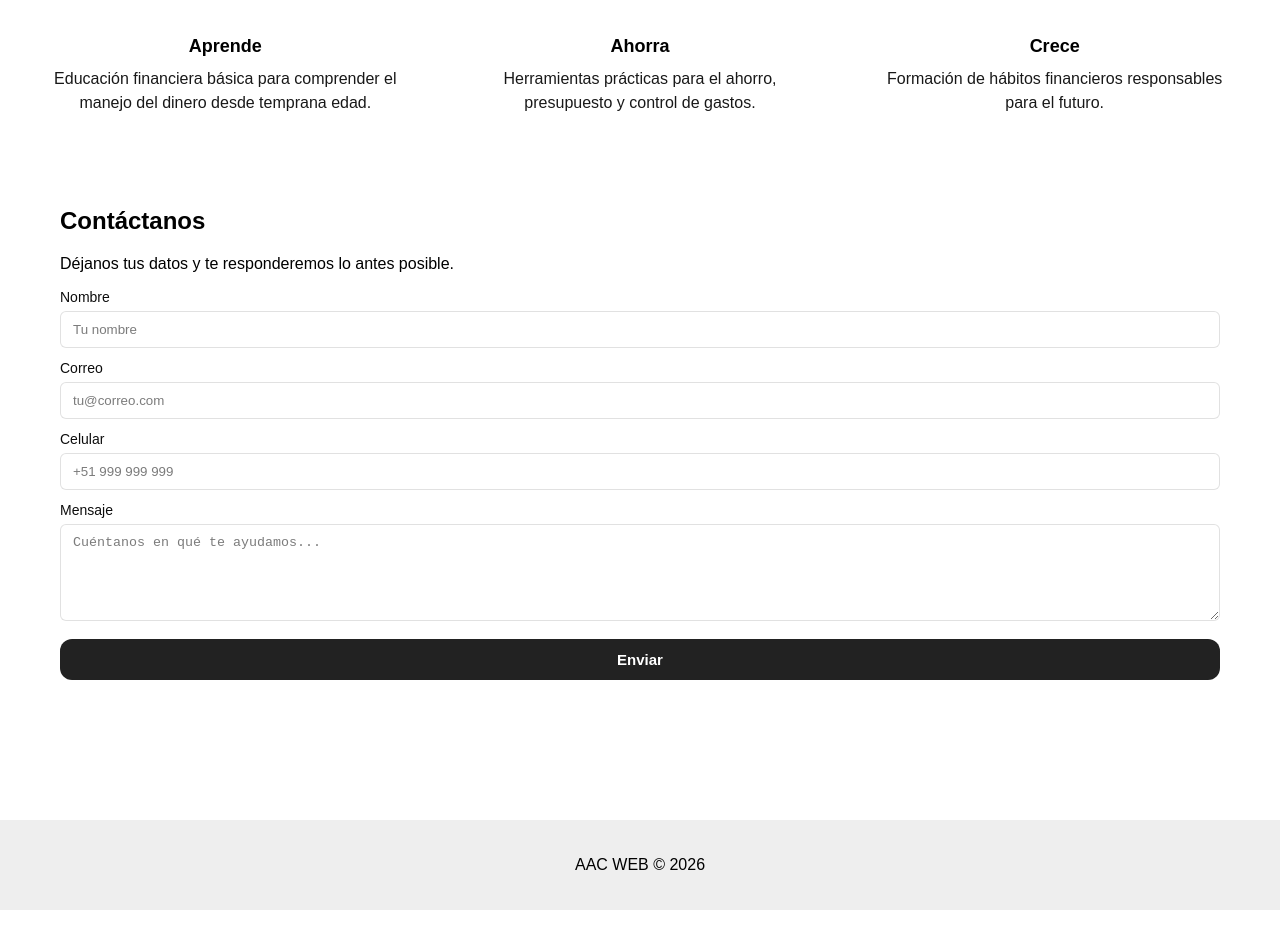
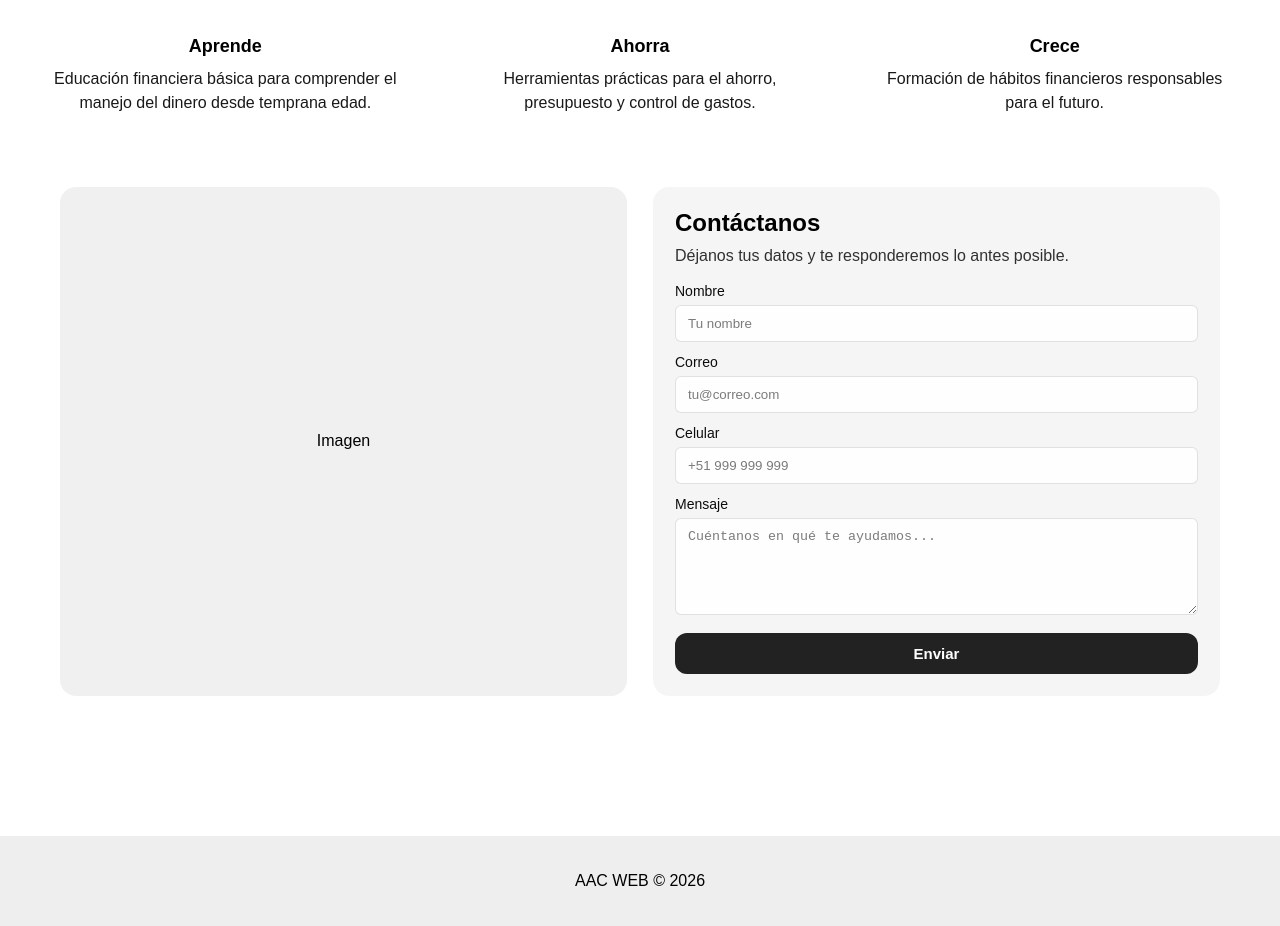
Before and after one commit to Torvic13/aac-web, a React (Create React App) app in the folder aac-front/: page / in a window 1280 px wide. Shown: the part 1120-2046 px from the top of the page. Built offline with nearby package versions, Linux system fonts and the light colour scheme.

Commit message:
.
se configuro el conctactosection ya envia la info a la base de datos, sig avance se hara un crud para ver estos datos enviados

```diff
--- a/aac-front/src/components/ContactSection.jsx
+++ b/aac-front/src/components/ContactSection.jsx
@@ -1,4 +1,5 @@
-import { useState } from "react";
+import { useEffect, useRef, useState } from "react";
+import styles from "./ContactSection.module.css";
 
 export default function ContactSection() {
   const [form, setForm] = useState({
@@ -10,18 +11,29 @@ export default function ContactSection() {
 
   const [status, setStatus] = useState({ type: "", msg: "" });
   const [loading, setLoading] = useState(false);
+  const timerRef = useRef(null);
 
   const onChange = (e) => {
     setForm((prev) => ({ ...prev, [e.target.name]: e.target.value }));
   };
 
+  const showToast = (type, msg, ms = 3000) => {
+    setStatus({ type, msg });
+    if (timerRef.current) clearTimeout(timerRef.current);
+    timerRef.current = setTimeout(() => setStatus({ type: "", msg: "" }), ms);
+  };
+
+  useEffect(() => {
+    return () => {
+      if (timerRef.current) clearTimeout(timerRef.current);
+    };
+  }, []);
+
   const onSubmit = async (e) => {
     e.preventDefault();
-    setStatus({ type: "", msg: "" });
 
-    // validación mínima
     if (!form.nombre || !form.correo || !form.mensaje) {
-      setStatus({ type: "error", msg: "Completa Nombre, Correo y Mensaje." });
+      showToast("error", "Completa Nombre, Correo y Mensaje.");
       return;
     }
 
@@ -37,25 +49,35 @@ export default function ContactSection() {
       const data = await res.json();
 
       if (!res.ok) {
-        setStatus({ type: "error", msg: data.message || "Error al enviar." });
+        showToast("error", data.message || "Error al enviar.");
         return;
       }
 
-      setStatus({ type: "ok", msg: "Mensaje enviado ✅" });
+      showToast("ok", "Mensaje enviado correctamente ✅");
       setForm({ nombre: "", correo: "", celular: "", mensaje: "" });
     } catch (err) {
-      setStatus({ type: "error", msg: "No se pudo conectar al servidor." });
+      showToast("error", "No se pudo conectar con el servidor.");
     } finally {
       setLoading(false);
     }
   };
 
   return (
-    <section id="contact" className="contact-section">
+    <section id="contact" className={styles.contactSection}>
+      <div className={styles.contactGrid}>
+        {/* Imagen lado izquierdo */}
+        <div className={styles.contactImage}>
+          {/* Cuando quieras poner imagen real, descomenta esto: */}
+          {/* <img src="/img/tu-imagen.jpg" alt="Contacto" /> */}
+          <span>Imagen</span>
+        </div>
+
+        {/* Formulario */}
+        <div className={styles.contactFormWrap}>
           <h2>Contáctanos</h2>
           <p>Déjanos tus datos y te responderemos lo antes posible.</p>
 
-      <form onSubmit={onSubmit} className="contact-form">
+          <form onSubmit={onSubmit} className={styles.contactForm}>
             <label>
               Nombre
               <input
@@ -101,14 +123,20 @@ export default function ContactSection() {
             <button type="submit" disabled={loading}>
               {loading ? "Enviando..." : "Enviar"}
             </button>
+          </form>
+        </div>
+      </div>
 
+      {/* Toast flotante */}
       {status.msg && (
-          <p style={{ marginTop: 12, opacity: 0.9 }}>
-            {status.type === "error" ? "❌ " : "✅ "}
+        <div
+          className={`${styles.toast} ${
+            status.type === "error" ? styles.toastError : styles.toastOk
+          }`}
+        >
           {status.msg}
-          </p>
+        </div>
       )}
-      </form>
     </section>
   );
 }
--- /dev/null
+++ b/aac-front/src/components/ContactSection.module.css
@@ -0,0 +1,123 @@
+.contactSection {
+  padding: 50px 30px;
+}
+
+.contactGrid {
+  display: grid;
+  grid-template-columns: 1fr 1fr;
+  gap: 26px;
+  align-items: stretch;
+}
+
+.contactImage {
+  min-height: 360px;
+  background: rgba(0, 0, 0, 0.06);
+  border-radius: 16px;
+  display: flex;
+  align-items: center;
+  justify-content: center;
+  overflow: hidden;
+}
+
+.contactImage img {
+  width: 100%;
+  height: 100%;
+  object-fit: cover;
+  display: block;
+}
+
+.contactFormWrap {
+  min-height: 360px;
+  background: rgba(0, 0, 0, 0.04);
+  border-radius: 16px;
+  padding: 22px;
+}
+
+.contactFormWrap h2 {
+  margin: 0 0 10px;
+}
+
+.contactFormWrap p {
+  margin: 0 0 18px;
+  opacity: 0.8;
+}
+
+.contactForm {
+  display: grid;
+  gap: 12px;
+}
+
+.contactForm label {
+  display: grid;
+  gap: 6px;
+  font-size: 14px;
+  opacity: 0.95;
+}
+
+.contactForm input,
+.contactForm textarea {
+  width: 100%;
+  padding: 10px 12px;
+  border-radius: 6px;
+  box-sizing: border-box;
+  border: 1px solid rgba(0, 0, 0, 0.12);
+  outline: none;
+}
+
+.contactForm input:focus,
+.contactForm textarea:focus {
+  border-color: rgba(0, 0, 0, 0.28);
+}
+
+.contactForm button {
+  margin-top: 6px;
+  padding: 12px 14px;
+  border: none;
+  border-radius: 12px;
+  cursor: pointer;
+  background: #222;
+  color: white;
+  font-size: 15px;
+  font-weight: 600;
+}
+
+/* Responsive */
+@media (max-width: 900px) {
+  .contactGrid {
+    grid-template-columns: 1fr;
+  }
+}
+
+/* ===== Toast Popup ===== */
+.toast {
+  position: fixed;
+  right: 24px;
+  bottom: 24px;
+  padding: 12px 16px;
+  border-radius: 10px;
+  color: white;
+  font-size: 14px;
+  box-shadow: 0 10px 25px rgba(0, 0, 0, 0.2);
+  z-index: 9999;
+  animation: toastIn 0.2s ease;
+  max-width: 320px;
+}
+
+.toastOk {
+  background: #1f7a35;
+}
+
+.toastError {
+  background: #b3261e;
+}
+
+@keyframes toastIn {
+  from {
+    transform: translateY(10px);
+    opacity: 0;
+  }
+  to {
+    transform: translateY(0);
+    opacity: 1;
+  }
+}
--- a/aac-front/src/index.css
+++ b/aac-front/src/index.css
@@ -179,86 +179,7 @@ body {
     min-height: 320px;
   }
 }
-.contact-section {
-  padding: 50px 30px;
-}
 
-.contact-grid {
-  display: grid;
-  grid-template-columns: 1fr 1fr;
-  gap: 26px;
-  align-items: stretch;
-}
-
-.contact-image {
-  min-height: 360px;
-  background: rgba(0, 0, 0, 0.06); /* transparente/soft */
-  border-radius: 16px;
-  display: flex;
-  align-items: center;
-  justify-content: center;
-}
-
-.contact-form-wrap {
-  min-height: 360px;
-  background: rgba(0, 0, 0, 0.04); /* transparente/soft */
-  border-radius: 16px;
-  padding: 22px;
-}
-
-.contact-form-wrap h2 {
-  margin: 0 0 10px;
-}
-
-.contact-form-wrap p {
-  margin: 0 0 18px;
-  opacity: 0.8;
-}
-
-.contact-form {
-  display: grid;
-  gap: 12px;
-}
-
-.contact-form label {
-  display: grid;
-  gap: 6px;
-  font-size: 14px;
-  opacity: 0.95;
-}
-
-.contact-form input,
-.contact-form textarea {
-  width: 100%;
-  padding: 10px 12px;
-  border-radius: 6px;
-  box-sizing: border-box;
-  border: 1px solid rgba(0,0,0,0.12);
-  outline: none;
-}
-
-.contact-form input:focus,
-.contact-form textarea:focus {
-  border-color: rgba(0,0,0,0.28);
-}
-
-.contact-form button {
-  margin-top: 6px;
-  padding: 12px 14px;
-  border: none;
-  border-radius: 12px;
-  cursor: pointer;
-  background: #222;
-  color: white;
-  font-size: 15px;
-  font-weight: 600;
-}
-
-@media (max-width: 900px) {
-  .contact-grid {
-    grid-template-columns: 1fr;
-  }
-}
 /* --- InfoCards: que se vean como tu 1ra imagen + sin marcos --- */
 
 .info-card {
```
Lines whose indentation alone changed are shown as unchanged.
